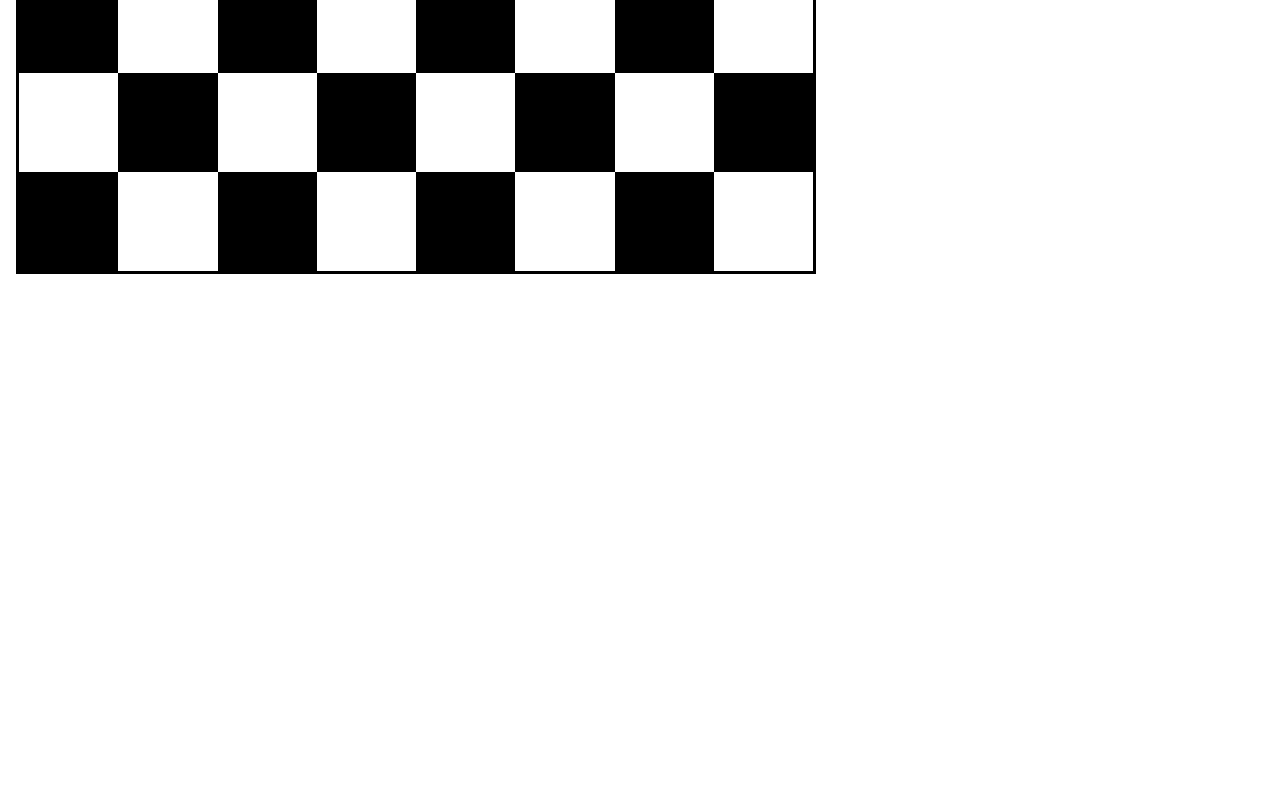
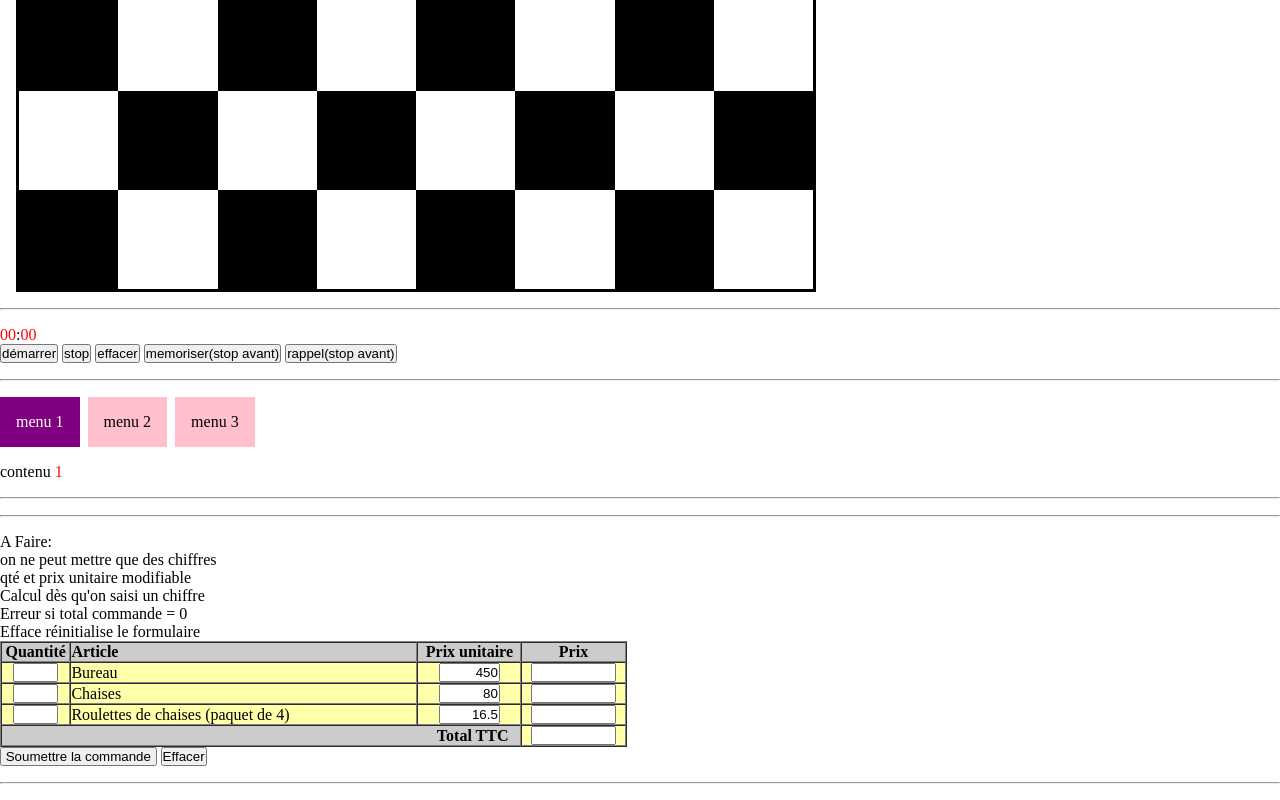
Before and after one commit to EthanPaleyron/tuto-JavaScript, a website built with Vite: page index.html in a window 1280 px wide. Shown: the part 579-1379 px from the top of the page. Before the commit the page ends 869 px from the top, so only its background shows below. Built offline with nearby package versions, Linux system fonts and the light colour scheme.

Commit message:
finir le table

```diff
--- a/index.html
+++ b/index.html
@@ -13,12 +13,128 @@
 
   <h1>Vous avez vu cette page <span></span> fois.</h1>
 
+  <hr>
+
   <div class="echiquier"></div>
+
+  <hr>
+
+  <div>
+    <p><span id="s"></span>:<span id="ms"></span></p>
+  </div>
+  <button id="start">démarrer</button>
+  <button id="stop">stop</button>
+  <button id="clear">effacer</button>
+  <button id="memorize">memoriser(stop avant)</button>
+  <button id="reminder">rappel(stop avant)</button>
+
+  <hr>
+
+  <nav>
+    <ul>
+      <li value="1" class="selected">menu 1</li>
+      <li value="2">menu 2</li>
+      <li value="3">menu 3</li>
+    </ul>
+  </nav>
+  <div>contenu <span id="contenu">1</span></div>
+
+  <hr>
+
+  <!-- <form action="">
+    <label for="text">mon texts</label>
+    <input type="text" name="text" id="text" required value="Ethan">
+
+    <label for="password">mon passworld</label>
+    <input type="password" name="password" id="password" required value="Ethan.05">
+
+    <label for="checkbox">case a cochée</label>
+    <input value="c'est chequer" type="checkbox" name="checkbox" id="checkbox">
+
+    <label>choisir un bouton</label>
+    <input type="radio" name="radio" id="radio1" required value="bouton 1">
+    <label for="radio1">bouton 1</label>
+    <input type="radio" name="radio" id="radio2" required value="bouton 2">
+    <label for="radio2">bouton 2</label>
+    <input type="radio" name="radio" id="radio3" required value="bouton 3">
+    <label for="radio3">bouton 3</label>
+    <input type="radio" name="radio" id="radio4" required value="bouton 4">
+    <label for="radio4">bouton 4</label>
+    <input type="radio" name="radio" id="radio5" required value="bouton 5">
+    <label for="radio5">bouton 5</label>
+    <input type="radio" name="radio" id="radio6" required value="bouton 6">
+    <label for="radio6">bouton 6</label>
+
+    <label for="select">choisir une valeur</label>
+    <select name="select" id="select" multiple required>
+      <option value="premier">premier</option>
+      <option value="deuxième">deuxième</option>
+      <option value="troisieme">troisieme</option>
+    </select>
+
+    <label for="textarea">un commentaire</label>
+    <textarea name="textarea" id="textarea" cols="25" rows="5" required>Mon commentaire</textarea>
+
+    <input id="submit" type="submit" value="alert_formulaire_simple">
+  </form> -->
+
+  <hr>
+
+  <ul>
+    <li>A Faire:</li>
+    <li>on ne peut mettre que des chiffres</li>
+    <li>qté et prix unitaire modifiable</li>
+    <li>Calcul dès qu'on saisi un chiffre</li>
+    <li>Erreur si total commande = 0</li>
+    <li>Efface réinitialise le formulaire</li>
+  </ul>
+  <FORM NAME="form1">
+
+
+    <TABLE BORDER="1" CELLSPACING="0" BGCOLOR="#FFFFAA">
+      <TR BGCOLOR="#CCCCCC">
+        <TH WIDTH=10%>Quantité
+        <TD WIDTH=50%><B>Article</B>
+        <TH WIDTH=15%>Prix unitaire
+        <TH WIDTH=15%>Prix
+      <TR>
+        <TH><INPUT TYPE="text" NAME="q1" SIZE=3 MAXLENGTH=2 style="text-align: center; ">
+        <TD>Bureau
+        <TH><INPUT TYPE="text" NAME="pu1" VALUE="450" SIZE=5 style="text-align: right; ">
+        <TH><INPUT TYPE="text" NAME="p1" SIZE=8 style="text-align: right; ">
+      <TR>
+        <TH><INPUT TYPE="text" NAME="q2" SIZE=3 MAXLENGTH=2 style="text-align: center; ">
+        <TD>Chaises
+        <TH><INPUT TYPE="text" NAME="pu2" VALUE="80" SIZE=5 style="text-align: right; ">
+        <TH><INPUT TYPE="text" NAME="p2" SIZE=8 style="text-align: right; ">
+      <TR>
+        <TH><INPUT TYPE="text" NAME="q3" SIZE=3 MAXLENGTH=2 style="text-align: center; ">
+        <TD>Roulettes de chaises (paquet de 4)
+        <TH><INPUT TYPE="text" NAME="pu3" VALUE="16.5" SIZE=5 style="text-align: right; ">
+        <TH><INPUT TYPE="text" NAME="p3" SIZE=8 style="text-align: right; ">
+      <TR>
+        <TD COLSPAN=3 ALIGN=right BGCOLOR="#CCCCCC"><B>Total TTC</B>&nbsp;&nbsp;&nbsp;
+        <TH><INPUT TYPE="text" NAME="total" SIZE=8 style="text-align: right; ">
+    </TABLE>
+
+    <P>
+      <input type="button" value=" Soumettre la commande ">
+
+      <INPUT TYPE="RESET" VALUE="Effacer">
+
+
+  </FORM>
+
+  <hr>
 
   <script type="module" src="/js/base.js"></script>
   <script type="module" src="/js/main.js"></script>
   <script type="module" src="/js/local-storage.js"></script>
   <script type="module" src="/js/echiquier.js"></script>
+  <script type="module" src="/js/chrono.js"></script>
+  <script type="module" src="/js/contenu.js"></script>
+  <script type="module" src="/js/form.js"></script>
+  <script type="module" src="/js/table.js"></script>
 </body>
 
 </html>
--- /dev/null
+++ b/js/chrono.js
@@ -0,0 +1,55 @@
+const s = document.querySelector("#s");
+const ms = document.querySelector("#ms");
+s.innerText = "00";
+ms.innerText = "00";
+let msSec = 0;
+let sec = 0;
+let timer;
+let memoS = 0;
+let memoMs = 0;
+
+const start = document.querySelector("#start").addEventListener("click", () => {
+  timer = setInterval(() => {
+    msSec++;
+    ms.innerText = msSec;
+    if (msSec === 99) {
+      msSec = 0;
+      sec++;
+      s.innerText = sec;
+    }
+  }, 10);
+  document.querySelector("#start").disabled = true;
+  document.querySelector("#clear").disabled = true;
+  document.querySelector("#memorize").disabled = true;
+  document.querySelector("#reminder").disabled = true;
+});
+
+const stop = document.querySelector("#stop").addEventListener("click", () => {
+  document.querySelector("#start").disabled = false;
+  document.querySelector("#clear").disabled = false;
+  document.querySelector("#memorize").disabled = false;
+  document.querySelector("#reminder").disabled = false;
+  clearInterval(timer);
+});
+
+const clear = document.querySelector("#clear").addEventListener("click", () => {
+  s.innerText = "00";
+  ms.innerText = "00";
+  sec = 0;
+  msSec = 1;
+});
+
+const memorize = document
+  .querySelector("#memorize")
+  .addEventListener("click", () => {
+    memoS = sec;
+    memoMs = msSec;
+    console.log(memoS, memoMs);
+  });
+
+const reminder = document
+  .querySelector("#reminder")
+  .addEventListener("click", () => {
+    sec = memoS;
+    msSec = memoMs;
+  });
--- /dev/null
+++ b/js/contenu.js
@@ -0,0 +1,9 @@
+const contenu = document.querySelector("#contenu");
+const lists = document.querySelectorAll("li");
+for (const li of lists) {
+  li.addEventListener("click", () => {
+    // lists.classList.remove("selected");
+    li.classList.add("selected");
+    contenu.innerText = li.value;
+  });
+}
--- /dev/null
+++ b/js/table.js
@@ -0,0 +1,16 @@
+const inputs = document.querySelectorAll("INPUT");
+for (const input of inputs) {
+  input.addEventListener("keyup", (e) => {
+    if (e.match(/^[0-9],"g"$/)) {
+      console.log(true);
+    } else {
+      console.log(false);
+    }
+  });
+}
+
+// for (let i = 0; i < inputs.length; i++) {
+//     inputs[i].addEventListener("change", () => {
+
+//     });
+// }
--- a/scss/_base.scss
+++ b/scss/_base.scss
@@ -15,11 +15,6 @@ a {
   display: inline-block;
 }
 
-button {
-  border: none;
-  background-color: inherit;
-}
-
 a,
 button {
   cursor: pointer;
--- a/scss/style.scss
+++ b/scss/style.scss
@@ -1,3 +1,7 @@
+hr {
+  margin: 1rem 0;
+}
+
 span {
   color: red;
 }
@@ -25,3 +29,21 @@ span {
     background-color: black;
   }
 }
+
+nav {
+  margin: 1rem 0;
+  ul {
+    display: flex;
+    gap: 0.5rem;
+    li {
+      cursor: pointer;
+      padding: 1rem;
+      background-color: pink;
+    }
+  }
+}
+
+.selected {
+  color: white;
+  background-color: purple;
+}
```
Also changed, not shown: js/form.js (added, +26 -0 lines), js/main.js (+35 -0 lines).
